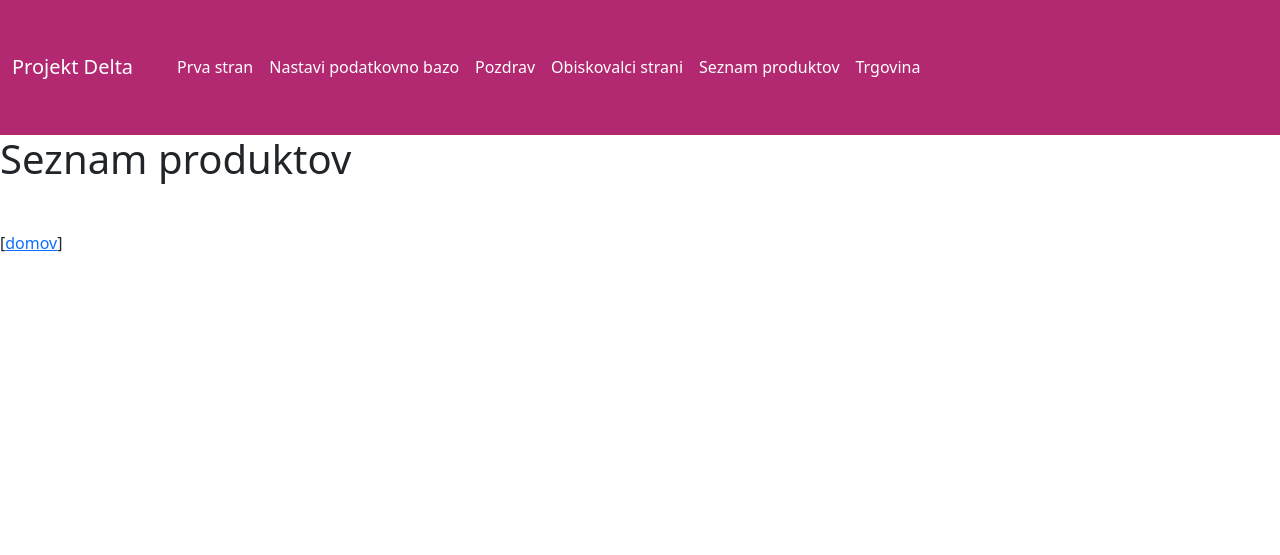
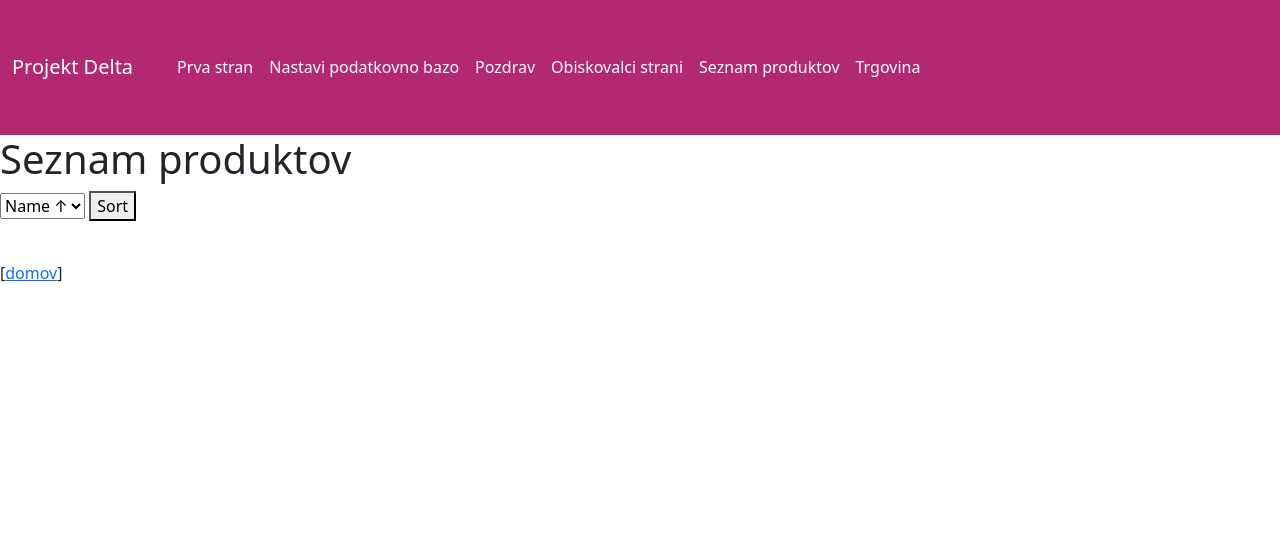
Before and after one commit to LilDomc/sv_delta, a Flask app: template src/templates/sv_products.html in a window 1280 px wide. Shown: the part 89-644 px from the top of the page. Run offline with Flask 3, Linux system fonts and the light colour scheme; the template is opened without the code that fills it, so the values that code supplies are empty; parts of the project's set-up code (start-up, migrations or seed data) failed here and were passed over.

Commit message:
Dodan gumb za sorting

```diff
--- a/src/templates/sv_products.html
+++ b/src/templates/sv_products.html
@@ -2,6 +2,18 @@
 {% block title %}Seznam produktov{% endblock %}
 {% block content %}
     <h1>Seznam produktov</h1>
+    <form method="get" action="/products">
+        <select name="sort">
+            <option value="name_asc" {% if sort_by == 'name' and order == 'asc' %}selected{% endif %}>Name ↑</option>
+            <option value="name_desc" {% if sort_by == 'name' and order == 'desc' %}selected{% endif %}>Name ↓</option>
+            <option value="price_asc" {% if sort_by == 'price' and order == 'asc' %}selected{% endif %}>Price ↑</option>
+            <option value="price_desc" {% if sort_by == 'price' and order == 'desc' %}selected{% endif %}>Price ↓</option>
+            <option value="stock_asc" {% if sort_by == 'stock' and order == 'asc' %}selected{% endif %}>Stock ↑</option>
+            <option value="stock_desc" {% if sort_by == 'stock' and order == 'desc' %}selected{% endif %}>Stock ↓</option>
+        </select>
+
+        <button type="submit">Sort</button>
+    </form>
     <div class="product-container">
         {% for productID, Ime_produkta, Opis_produkta, Cena_produkta, Stock in products %}
             <div class="product-card">
```
Also changed, not shown: src/controllers/sv_products.py (+10 -4 lines), src/models/sv_user.py (+20 -1 lines).
